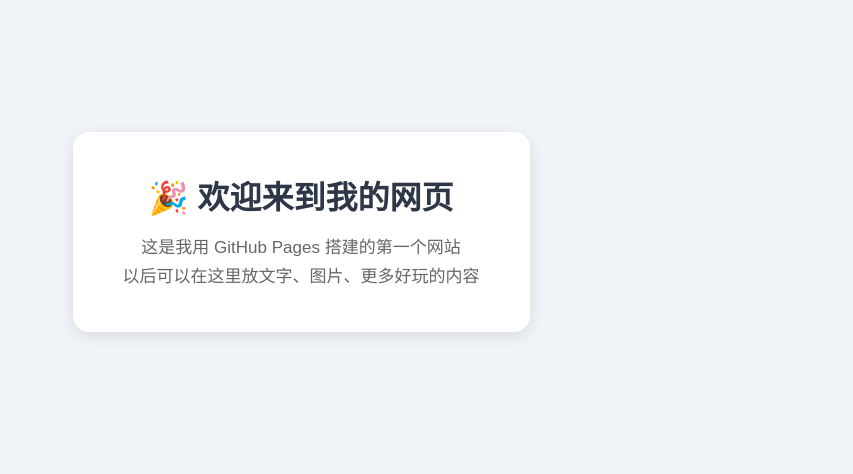
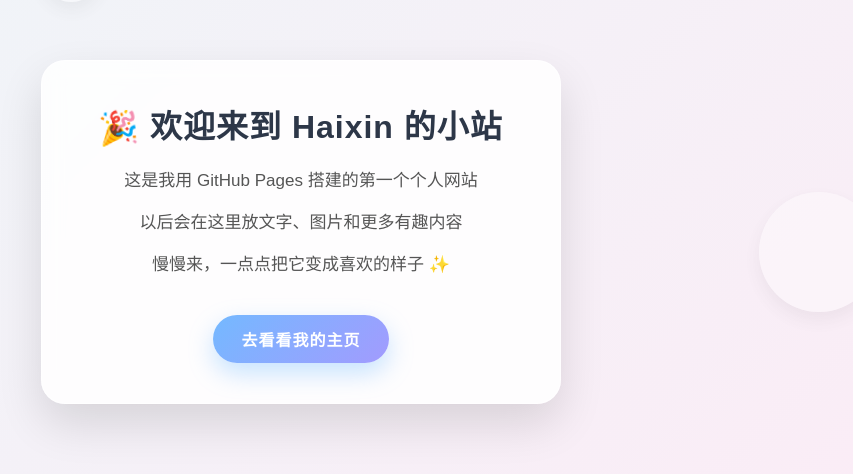
Before and after one commit to Haixin0903/haixin0903.github.io, a plain HTML site: page index.html in a window 1280 px wide. Shown: the part 168-642 px from the top of the page, without its empty margins (339-1192 px from the left). Drawn offline with Linux system fonts and the light colour scheme.

Commit message:
Update index.html

```diff
--- a/index.html
+++ b/index.html
@@ -2,45 +2,221 @@
 <html lang="zh-CN">
 <head>
     <meta charset="UTF-8">
-    <title>我的小网站</title>
+    <meta name="viewport" content="width=device-width, initial-scale=1.0">
+    <title>Haixin的小站</title>
     <style>
         * {
             margin: 0;
             padding: 0;
             box-sizing: border-box;
         }
+
         body {
-            background-color: #f0f4f8;
-            font-family: "Microsoft Yahei", sans-serif;
+            background: linear-gradient(135deg, #e0f7ff, #f0f4f8, #ffe9f5);
+            background-size: 200% 200%;
+            font-family: "Microsoft Yahei", "PingFang SC", sans-serif;
             display: flex;
             flex-direction: column;
             align-items: center;
             justify-content: center;
             min-height: 100vh;
+            padding: 20px;
+            animation: bgMove 12s ease infinite;
         }
+
+        @keyframes bgMove {
+            0% { background-position: 0% 50%; }
+            50% { background-position: 100% 50%; }
+            100% { background-position: 0% 50%; }
+        }
+
         .box {
-            background: white;
+            background: rgba(255, 255, 255, 0.85);
             padding: 40px 50px;
-            border-radius: 16px;
-            box-shadow: 0 4px 15px rgba(0,0,0,0.1);
+            border-radius: 24px;
+            box-shadow: 0 20px 45px rgba(0, 0, 0, 0.12);
             text-align: center;
+            max-width: 520px;
+            width: 100%;
+            backdrop-filter: blur(10px);
+            border: 1px solid rgba(255, 255, 255, 0.6);
+            transform: translateY(30px);
+            opacity: 0;
+            animation: boxIn 1s ease forwards;
         }
+
+        @keyframes boxIn {
+            to {
+                transform: translateY(0);
+                opacity: 1;
+            }
+        }
+
         h1 {
             color: #2d3748;
-            margin-bottom: 16px;
+            margin-bottom: 18px;
+            font-size: 32px;
+            letter-spacing: 1px;
+            opacity: 0;
+            transform: translateY(20px);
+            animation: titleIn 1s ease 0.3s forwards;
         }
+
+        @keyframes titleIn {
+            to {
+                opacity: 1;
+                transform: translateY(0);
+            }
+        }
+
+        .wave {
+            display: inline-block;
+            animation: wave 2s ease-in-out infinite;
+            transform-origin: 70% 70%;
+        }
+
+        @keyframes wave {
+            0%, 60%, 100% { transform: rotate(0deg); }
+            10%, 30% { transform: rotate(14deg); }
+            20% { transform: rotate(-8deg); }
+            40% { transform: rotate(10deg); }
+            50% { transform: rotate(-4deg); }
+        }
+
         p {
-            color: #666;
+            color: #555;
             font-size: 17px;
-            line-height: 1.7;
+            line-height: 1.9;
+            margin-bottom: 10px;
+            opacity: 0;
+            transform: translateY(12px);
+        }
+
+        p:nth-child(2) {
+            animation: textIn 0.8s ease 0.8s forwards;
+        }
+
+        p:nth-child(3) {
+            animation: textIn 0.8s ease 1.1s forwards;
+        }
+
+        p:nth-child(4) {
+            animation: textIn 0.8s ease 1.4s forwards;
+        }
+
+        @keyframes textIn {
+            to {
+                opacity: 1;
+                transform: translateY(0);
+            }
+        }
+
+        .btn {
+            display: inline-block;
+            margin-top: 24px;
+            padding: 12px 28px;
+            background: linear-gradient(135deg, #74b9ff, #a29bfe);
+            color: white;
+            text-decoration: none;
+            border-radius: 999px;
+            font-size: 16px;
+            font-weight: bold;
+            letter-spacing: 1px;
+            box-shadow: 0 10px 24px rgba(116, 185, 255, 0.4);
+            transition: transform 0.3s ease, box-shadow 0.3s ease;
+            opacity: 0;
+            animation: btnIn 0.8s ease 1.7s forwards;
+        }
+
+        .btn:hover {
+            transform: translateY(-4px) scale(1.05);
+            box-shadow: 0 14px 30px rgba(116, 185, 255, 0.5);
+        }
+
+        .btn:active {
+            transform: translateY(0) scale(0.98);
+        }
+
+        @keyframes btnIn {
+            to {
+                opacity: 1;
+            }
+        }
+
+        .float {
+            position: fixed;
+            border-radius: 50%;
+            background: rgba(255, 255, 255, 0.55);
+            box-shadow: 0 8px 20px rgba(0, 0, 0, 0.08);
+            animation: floatUp linear infinite;
+            opacity: 0.7;
+            pointer-events: none;
+        }
+
+        .ball1 {
+            width: 80px;
+            height: 80px;
+            left: 10%;
+            bottom: -120px;
+            animation-duration: 14s;
+        }
+
+        .ball2 {
+            width: 120px;
+            height: 120px;
+            right: 8%;
+            bottom: -160px;
+            animation-duration: 18s;
+            animation-delay: -4s;
+        }
+
+        .ball3 {
+            width: 60px;
+            height: 60px;
+            left: 30%;
+            bottom: -100px;
+            animation-duration: 16s;
+            animation-delay: -8s;
+        }
+
+        @keyframes floatUp {
+            0% {
+                transform: translateY(0) translateX(0);
+            }
+            50% {
+                transform: translateY(-60vh) translateX(40px);
+            }
+            100% {
+                transform: translateY(-110vh) translateX(-30px);
+            }
+        }
+
+        @media (max-width: 480px) {
+            .box {
+                padding: 30px 24px;
+            }
+
+            h1 {
+                font-size: 26px;
+            }
+
+            p {
+                font-size: 16px;
+            }
         }
     </style>
 </head>
 <body>
+    <div class="float ball1"></div>
+    <div class="float ball2"></div>
+    <div class="float ball3"></div>
+
     <div class="box">
-        <h1>🎉 欢迎来到我的网页</h1>
-        <p>这是我用 GitHub Pages 搭建的第一个网站</p>
-        <p>以后可以在这里放文字、图片、更多好玩的内容</p>
+        <h1><span class="wave">🎉</span> 欢迎来到 Haixin 的小站</h1>
+        <p>这是我用 GitHub Pages 搭建的第一个个人网站</p>
+        <p>以后会在这里放文字、图片和更多有趣内容</p>
+        <p>慢慢来，一点点把它变成喜欢的样子 ✨</p>
+        <a class="btn" href="https://github.com/Haixin0903" target="_blank">去看看我的主页</a>
     </div>
 </body>
 </html>
```
